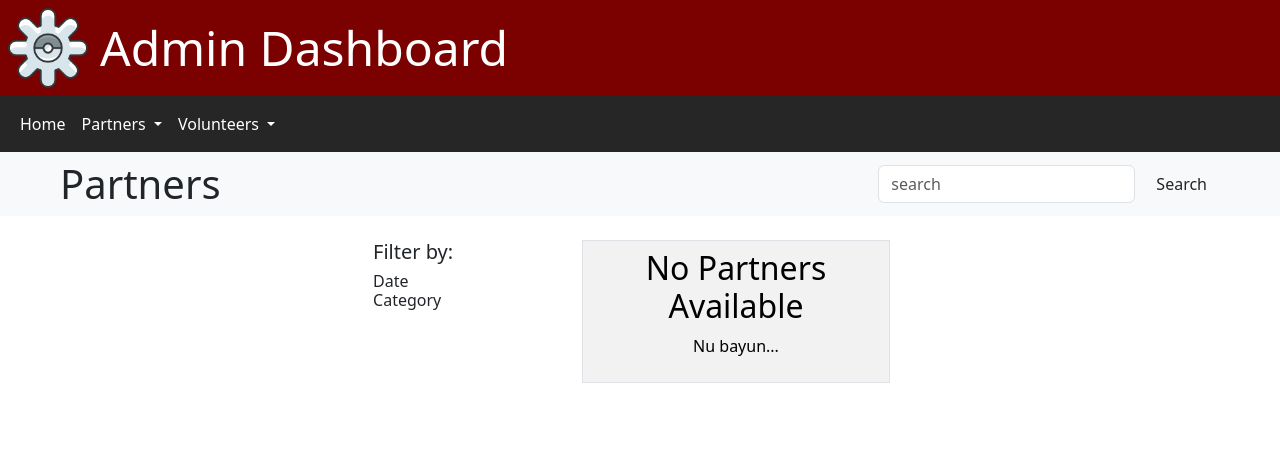
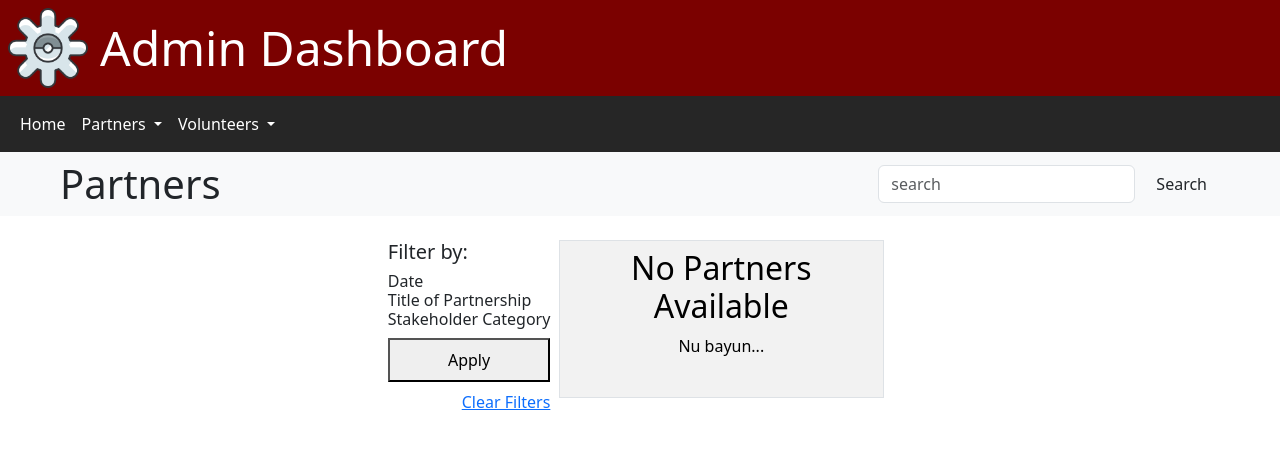
Before and after one commit to Cyapher/pahinungod_forms, a Django app: template partners_forms/templates/view_partners.html in a window 1280 px wide. Shown: the top 449 px of the page. Run offline with Django 4.2, Linux system fonts and the light colour scheme; the template is opened without the code that fills it, so the values that code supplies are empty; some libraries are stand-ins or nearby versions.

Commit message:
Update on partners search and filter
Search (Not Done):
- optimizing code
- still sees partners even if query is not in DB
Filter (Not Done):
- initial Functionality done
- print the necessary filters

```diff
--- a/partners_forms/templates/view_partners.html
+++ b/partners_forms/templates/view_partners.html
@@ -6,7 +6,7 @@
 <style>
     table {
         table-layout:auto;
-        max-width: 90%;
+        max-width: 95%;
     }
 
 </style>
@@ -32,36 +32,25 @@
 <div id="central_panel" class="d-flex justify-content-center">
 
     <!-- FILTERS -->
-    <!-- <div class="dropdown px-3">
-        <button class="btn btn-secondary dropdown-toggle" type="button" data-bs-toggle="dropdown" data-bs-auto-close="false" aria-expanded="false">
-            Filter By:
-        </button>
-        <form action="" class="dropdown-menu p-4">
-            <div class="form-check">
-                <input class="form-check-input" type="radio" name="flexRadioDefault" id="flexRadioDefault2" checked>
-                <label class="form-check-label" for="flexRadioDefault2">
-                    Name
-                </label>
-            </div>
+    <div class="d-flex-col">
+           <!-- APPLY FORM -->
+        <form action="{% url 'filterPartners' %}" class="d-flex-col mb-2">
+            {% csrf_token %}
 
-
-        </form>
-
-    </div> -->
-
-    <div style="width: 15%;">
             <h5> Filter by: </h5>
-        <!-- USING ACCORDION -->
+            <!-- ACCORDION ROOT -->
             <div class="accordion-flush" id="accordionParent">
-            <!-- HEADER: DATE -->
+                <!-- HEADER: Date -->
                 <div class="accordion-item">
                     <h2 class="accordion-header">
-                    <button class="accordion-button collapsed" type="button" data-bs-toggle="collapse" data-bs-target="#collapseOne" aria-expanded="false" aria-controls="collapseOne">
+                        <button class="accordion-button collapsed" type="button"
+                        data-bs-toggle="collapse" data-bs-target="#collapseOne"
+                        aria-expanded="false" aria-controls="collapseOne">
                             Date
                         </button>
                     </h2>
                 </div>
-            <div id="collapseOne" class="accordion-collapse collapse" data-bs-parent="#accordionParent">
+                <div id="collapseOne" class="accordion-collapse collapse">
                     <div class="accordion-body">
                         <div class="mb-2">
                             <label for="start">Start Date</label>
@@ -74,15 +63,82 @@
                     </div>
                 </div>
 
-            <!-- HEADER: CATEGORY -->
+                <!-- HEADER: Title of Partnership -->
                 <div class="accordion-item">
                     <h2 class="accordion-header">
                         <button class="accordion-button collapsed" type="button" data-bs-toggle="collapse" data-bs-target="#collapseTwo" aria-expanded="false" aria-controls="collapseTwo">
-                        Category
+                            Title of Partnership
                         </button>
                     </h2>
                 </div>
-            <div id="collapseTwo" class="accordion-collapse collapse" data-bs-parent="#accordionParent">
+                <div id="collapseTwo" class="accordion-collapse collapse">
+                    <!-- Django Forms For Loop -->
+                    <div class="accordion-body">
+                        {% for extension in partnership_extension_choices %}
+
+                        <div class="form-check">
+                            <input class="form-check-input" type="checkbox" value="{{extension.1}}" id="{{extension.1}}" name="partnership_extensions">
+                            <p> {{extension.1}} </p>
+                        </div>
+
+                        {% endfor %}
+                    </div>
+
+                    <!-- <div class="accordion-body">
+                        <div class="form-check">
+                            <input class="form-check-input" type="radio" name="category" id="HT:BLS" checked>
+                            <label class="form-check-label" for="partner">
+                                Health Training: Basic Life Support
+                            </label>
+                        </div>
+                        <div class="form-check">
+                            <input class="form-check-input" type="radio" name="category" id="HT:BAandPFA">
+                            <label class="form-check-label" for="HT:BAandPFA">
+                                Health Training: Breast Advocacy and PFA
+                            </label>
+                        </div>
+                        <div class="form-check">
+                            <input class="form-check-input" type="radio" name="category" id="HT:FAST">
+                            <label class="form-check-label" for="HT:FAST">
+                                Health Training: FAST
+                            </label>
+                        </div>
+                        <div class="form-check">
+                            <input class="form-check-input" type="radio" name="category" id="HE:OH">
+                            <label class="form-check-label" for="HE:OH">
+                                Health Education: Oral Health
+                            </label>
+                        </div>
+                        <div class="form-check">
+                            <input class="form-check-input" type="radio" name="category" id="HE:MHPS">
+                            <label class="form-check-label" for="HE:MHPS">
+                                Health Education: MHPS
+                            </label>
+                        </div>
+                        <div class="form-check">
+                            <input class="form-check-input" type="radio" name="category" id="DPT">
+                            <label class="form-check-label" for="DPT">
+                                Disaster Preparedness Training
+                            </label>
+                        </div>
+                        <div class="form-check">
+                            <input class="form-check-input" type="radio" name="category" id="DPL">
+                            <label class="form-check-label" for="DPL">
+                                Disaster Preparedness Lecture
+                            </label>
+                        </div>
+                    </div> -->
+                </div>
+
+                <!-- HEADER: Stakeholder Category -->
+                <div class="accordion-item">
+                    <h2 class="accordion-header">
+                        <button class="accordion-button collapsed" type="button" data-bs-toggle="collapse" data-bs-target="#collapseThree" aria-expanded="false" aria-controls="collapseThree">
+                            Stakeholder Category
+                        </button>
+                    </h2>
+                </div>
+                <div id="collapseThree" class="accordion-collapse collapse">
                     <div class="accordion-body">
                         <!-- <div class="form-check">
                             <input class="form-check-input" type="radio" name="category" id="partner" checked>
@@ -98,7 +154,28 @@
                         </div> -->
                     </div>
                 </div>
+
             </div>
+
+            <!-- APPLY BUTTON -->
+            <div class="d-grid mt-2">
+                <button class="p-2">Apply</button>
+            </div>
+
+
+        </form>
+
+        <!-- CANCEL FORM -->
+
+        <div class="d-flex justify-content-end">
+            <a href="">Clear Filters</a>
+        </div>
+
+        <form action="" class="d-flex-col flex-fill">
+            {% csrf_token %}
+
+            <!-- <button class="p-2 flex-fill">Clear</button> -->
+        </form>
 
     </div>
 
```
Also changed, not shown: partners_forms/views.py (+49 -21 lines). Lines whose indentation alone changed are shown as unchanged.
